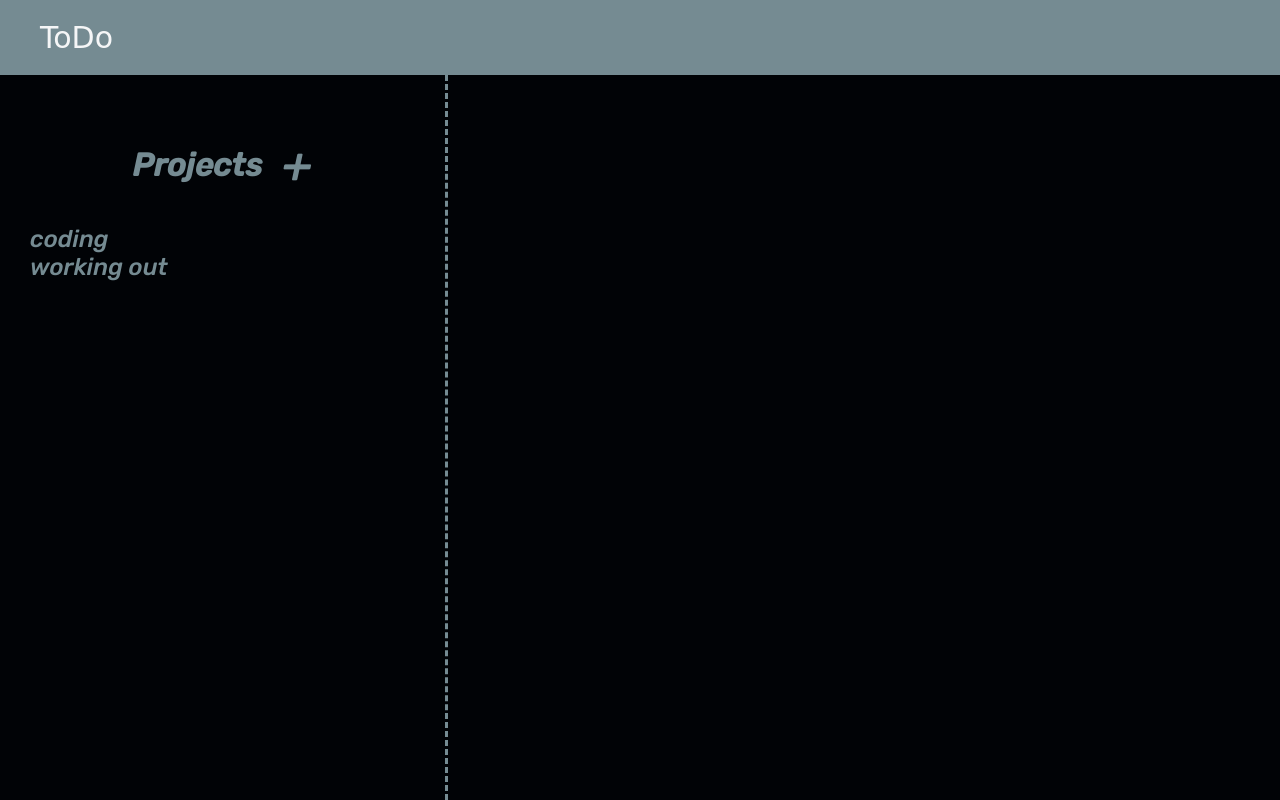
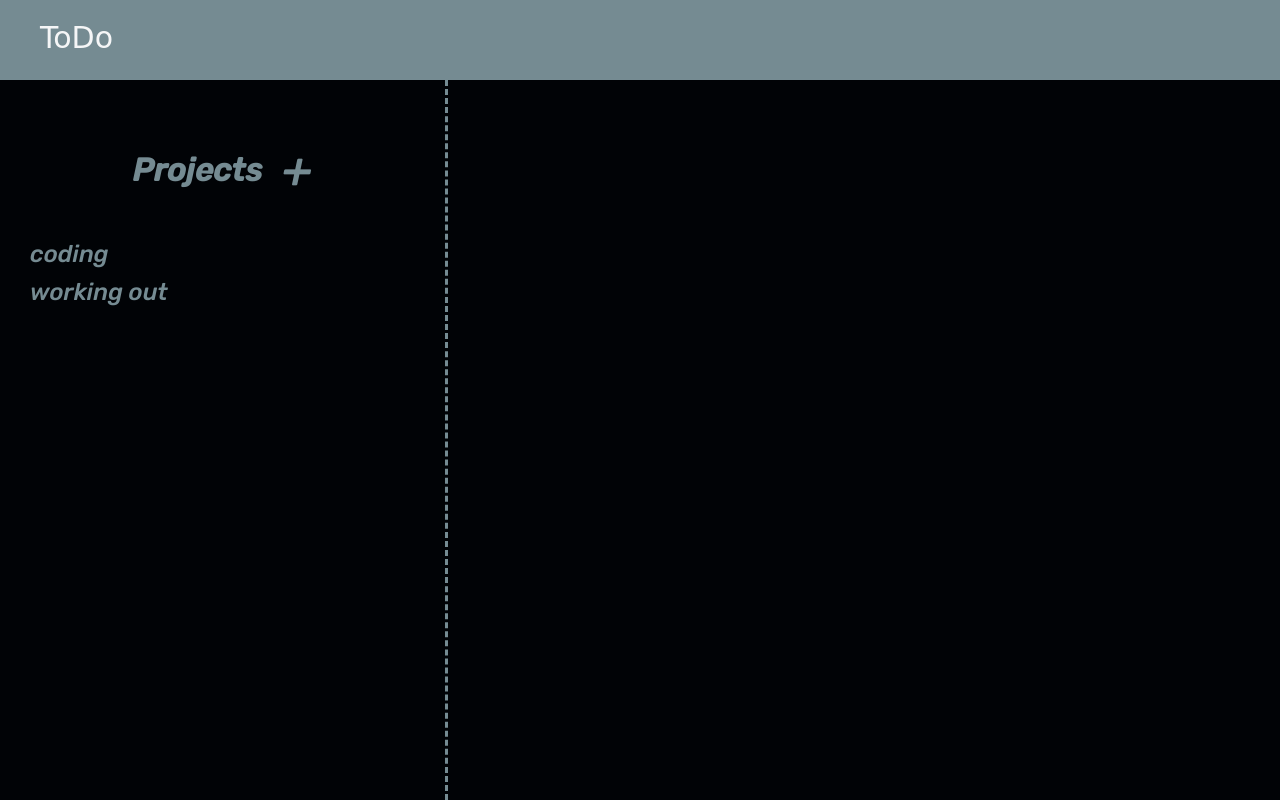
Before and after one commit to jplante01/TOP-todo-list, a website built with webpack: page dist/index.html in a window 1280 px wide. Built offline with nearby package versions, Linux system fonts and the light colour scheme; a web font is replaced by a local one.

Commit message:
Refactor content to grid; create element.projList

```diff
--- a/src/modules/Dom.js
+++ b/src/modules/Dom.js
@@ -8,6 +8,11 @@ const Dom = (() => {
   function appendNode(element, node) {
     element.appendChild(node);
   }
+
+  function createProjectViewLi(project) {
+    const li = document.createElement('li');
+
+  }
   return { createProjectNode, appendNode };
 })();
 
--- a/src/modules/UI.js
+++ b/src/modules/UI.js
@@ -11,6 +11,7 @@ const UI = (() => {
   let sidebar;
   let newProjectForm;
   let projectsList;
+  let main;
 
   function loadHomePage() {
     content.appendChild(elements.createHeader());
@@ -21,6 +22,8 @@ const UI = (() => {
     newProjectForm = document.getElementById('new-project-form');
     sidebar.appendChild(elements.createProjectsList());
     projectsList = document.getElementById('projects-list');
+    main = document.getElementById('main');
+    main.appendChild(elements.createProjectView());
   }
 
   const projects = [];
--- a/src/modules/elements.js
+++ b/src/modules/elements.js
@@ -103,12 +103,18 @@ const elements = (() => {
     return container;
   }
 
+  function createProjectView() {
+    const projectView = document.createElement('div');
+    projectView.id = 'project-view';
+    return projectView;
+  }
   return {
     createHeader,
     createSidebar,
     createMain,
     createNewProjectForm,
     createProjectsList,
+    createProjectView,
   };
 })();
 
--- a/src/styles.css
+++ b/src/styles.css
@@ -30,6 +30,12 @@ ul {
   justify-content: center;
 }
 
+#content {
+  display: grid;
+  grid-template-columns: 35% 65%;
+  grid-template-rows: 80px 1fr;
+}
+
 .hide {
   display: none;
 }
@@ -45,6 +51,7 @@ body {
 
 #header {
   background-color: var(--secondary-contrast);
+  grid-column: 1 / span 2;
   width: 100%;
 }
 
@@ -57,8 +64,8 @@ body {
 
 #sidebar {
   background-color: var(--black);
-  width: 35%;
-  height: 100%;
+  /* width: 35%; */
+  /* height: 100%; */
   border-right: medium dashed var(--secondary-contrast)
 }
 
@@ -88,6 +95,7 @@ body {
 
 #projects-list > li {
   font-size: 24px;
+  margin-top: 10px;
 }
 
 #new-project-form-container {
@@ -95,3 +103,6 @@ body {
   padding: 50px;
   margin: 5px;
 }
+
+#main {
+}
```
Also changed, not shown: dist/index.html.
